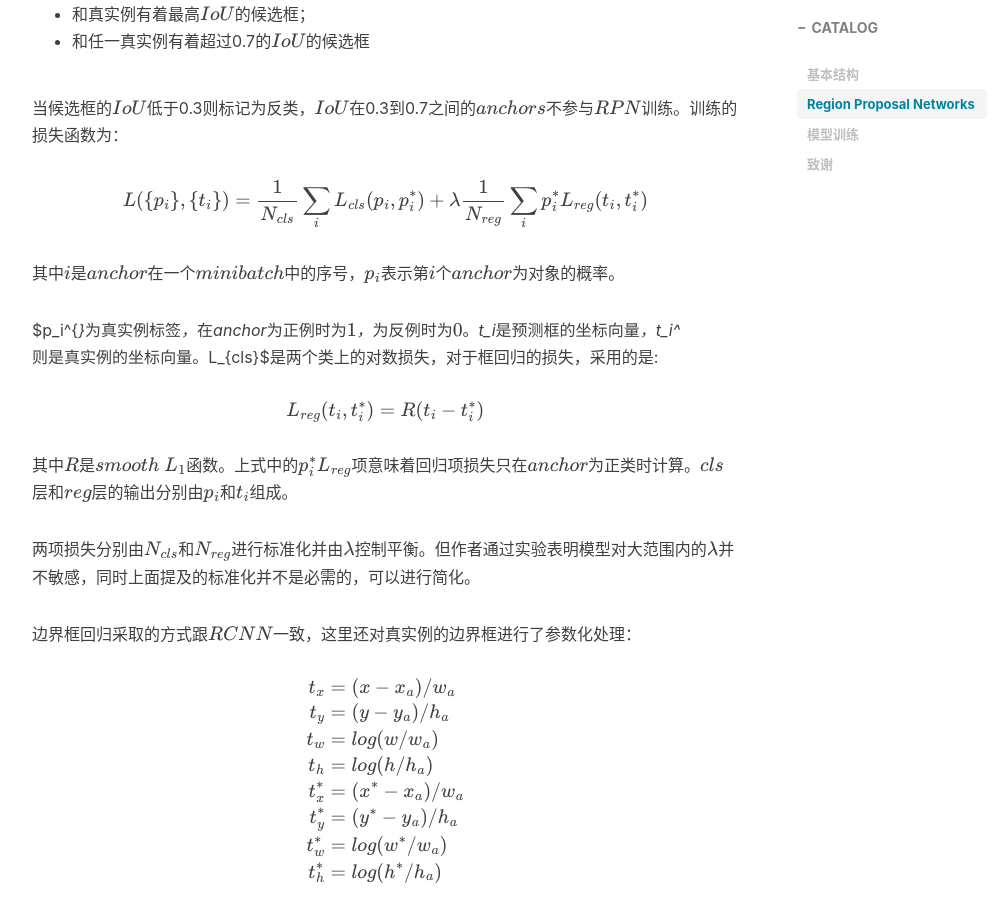
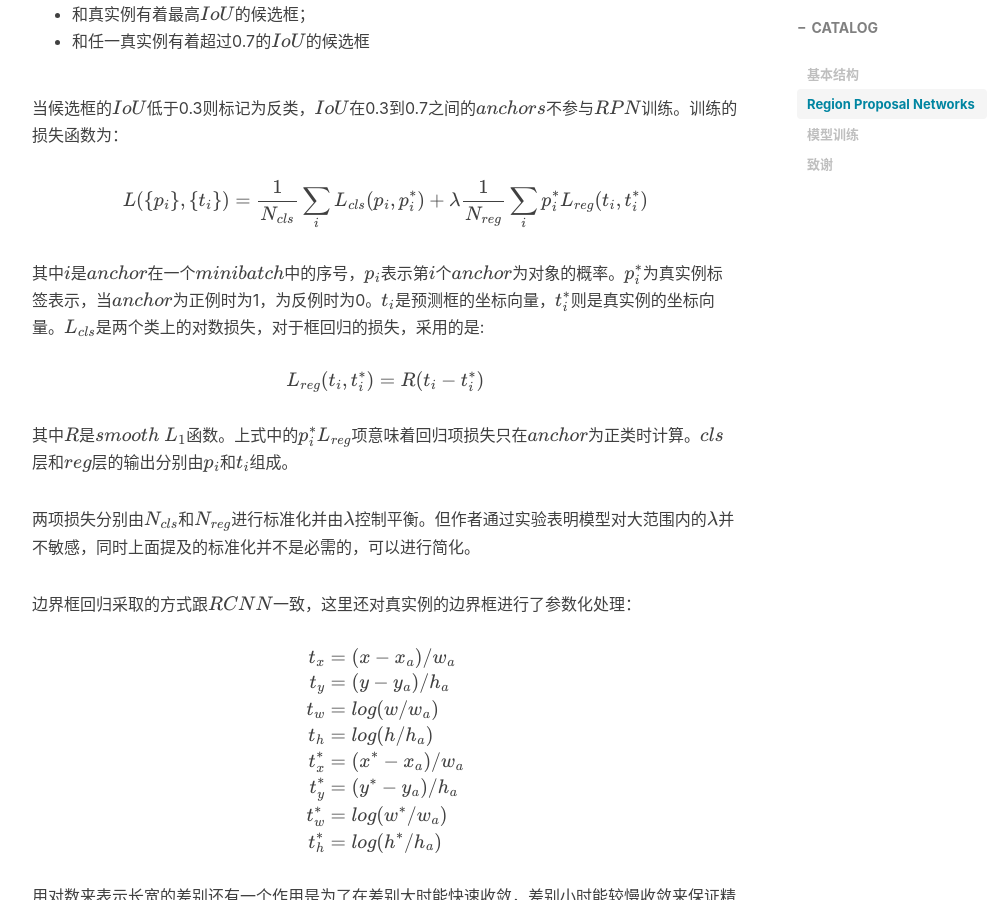
Before and after one commit to simplestory/simplestory.github.io, a Jekyll site: the page built from _posts/2019-9-22-faster_rcnn.md, in a window 1280 px wide and 900 px high, scrolled down 2483 px. Shown: the whole window, without its empty margins (233-1239 px from the left). Built offline with Jekyll 4.4.1, drawn with Linux system fonts in a browser that asks for light colours; nearby versions of some CDN libraries; formulas are drawn with MathJax 3; comment, search, counter and statistics services are not loaded.

Commit message:
修复数学公式不显示问题

```diff
--- a/_posts/2019-9-22-faster_rcnn.md
+++ b/_posts/2019-9-22-faster_rcnn.md
@@ -41,9 +41,7 @@ $$
 L(\{p_i\},\{t_i\}) = \frac{1}{N_{cls}}\sum_iL_{cls}(p_i,p_i^*)+\lambda\frac{1}{N_{reg}}\sum_ip_i^*L_{reg}(t_i,t_i^*)
 $$
 
-其中$i$是$anchor$在一个$minibatch$中的序号，$p_i$表示第$i$个$anchor$为对象的概率。
-
-$p_i^{*}$为真实例标签，在$anchor$为正例时为1，为反例时为0。$t_i$是预测框的坐标向量，$t_i^*$则是真实例的坐标向量。$L_{cls}$是两个类上的对数损失，对于框回归的损失，采用的是:
+其中$i$是$anchor$在一个$minibatch$中的序号，$p_i$表示第$i$个$anchor$为对象的概率。$p_i^{\*}$为真实例标签表示，当$anchor$为正例时为1，为反例时为0。$t_i$是预测框的坐标向量，$t_i^{\*}$则是真实例的坐标向量。$L_{cls}$是两个类上的对数损失，对于框回归的损失，采用的是:
 
 $$
 L_{reg}(t_i,t_i^*)=R(t_i-t_i^*)
```
